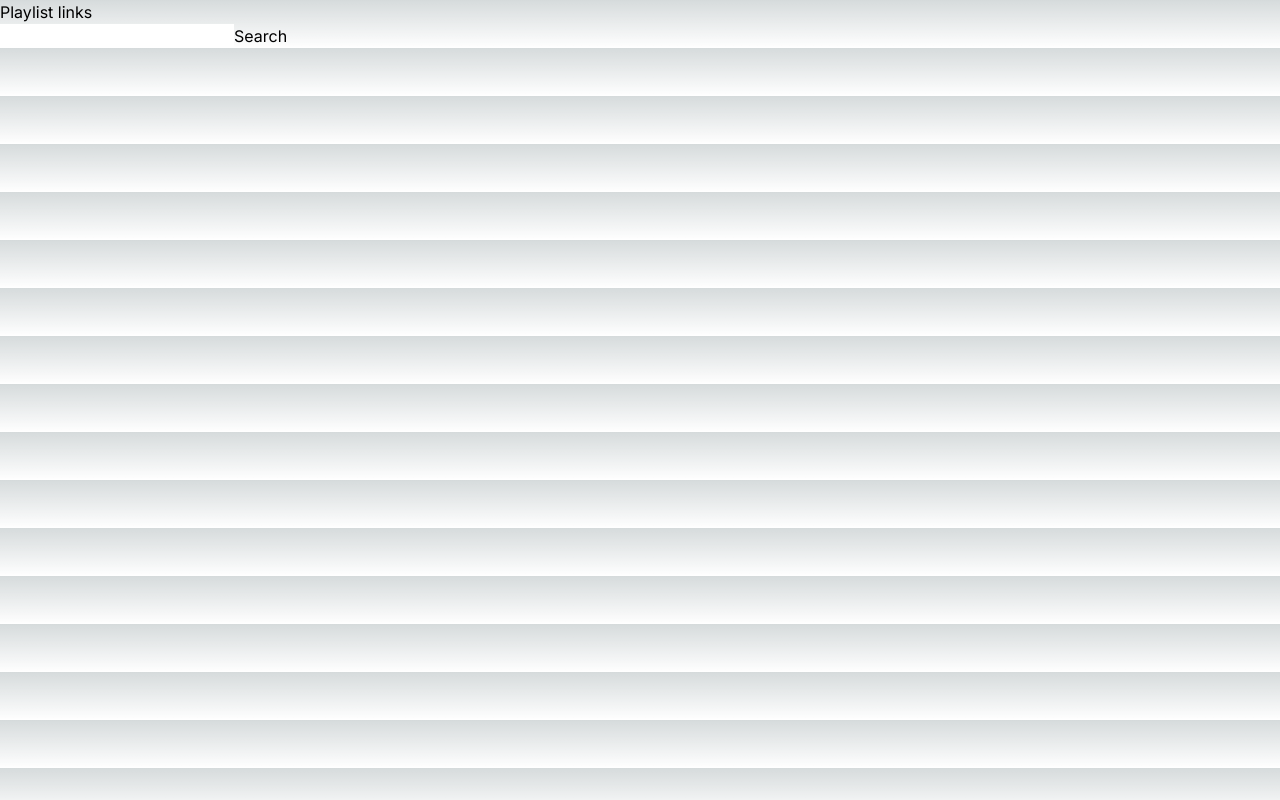
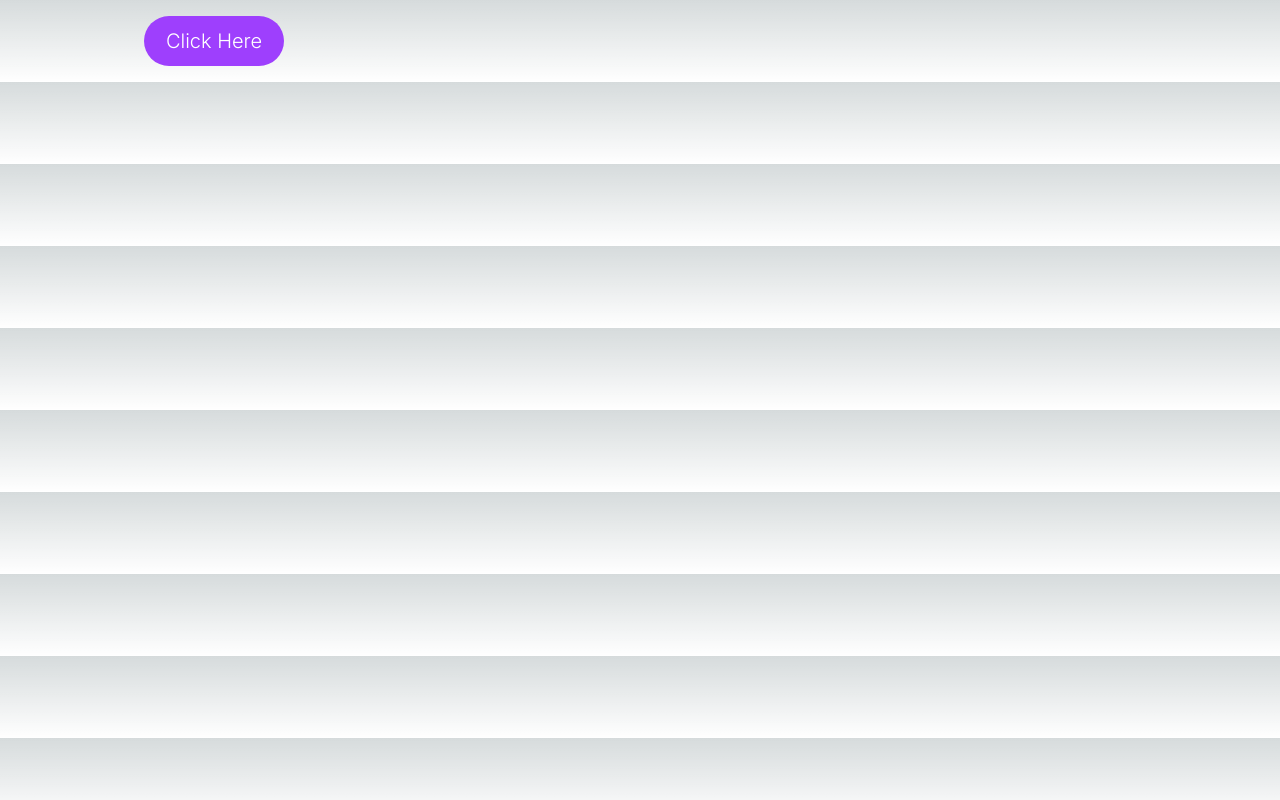
Before and after one commit to Njoe00/Youtube-PlayList-To-Spotify-Converter, a Next.js app: page /youtubeplaylist in a window 1280 px wide. Built offline with nearby package versions, Linux system fonts and the light colour scheme; a web font is replaced by a local one.

Commit message:
adding condtional rendering for playlist button and link in take

```diff
--- a/src/app/page.tsx
+++ b/src/app/page.tsx
@@ -153,14 +153,6 @@ export default function Home() {
         <div className="bg-gradient-to-b from-white to-purple-200 h-screen opacity-[.93]">
           <div className="App">
             <header className="App-header">
-              <YoutubePlaylistTitles
-                playListItem={playListItem}
-                setPlayListItem={setPlayListItem}
-                playListId={playListId}
-                setPlayListId={setPlayListId}
-                searchSpotifyTracks={searchSpotifyTracks}
-              />
-
               <h1>Spotify React</h1>
               {!token ? (
                 <a
@@ -182,6 +174,13 @@ export default function Home() {
             setSpotifyPlayListId={setSpotifyPlayListId}
           />
           <TitleCard />
+          <YoutubePlaylistTitles
+            playListItem={playListItem}
+            setPlayListItem={setPlayListItem}
+            playListId={playListId}
+            setPlayListId={setPlayListId}
+            searchSpotifyTracks={searchSpotifyTracks}
+          />
         </div>
       </main>
     </div>
--- a/src/app/title_card/page.tsx
+++ b/src/app/title_card/page.tsx
@@ -10,9 +10,6 @@ export default function TitleCard() {
       <h2 className="text-xl font-thin w-[300px] p-4">
         Add your playlist link below
       </h2>
-      <button className="text-xl m-4 text-white bg-primary-color w-[140px] h-[50px] font-light rounded-full hover:bg-black ease-in-out">
-        Click Here
-      </button>
     </div>
   );
 }
--- a/src/app/youtubeplaylist/page.tsx
+++ b/src/app/youtubeplaylist/page.tsx
@@ -17,6 +17,7 @@ export default function YoutubePlaylistTitles({
   searchSpotifyTracks: any;
 }) {
   const YOUTUBE_API = "AIzaSyDPz_HnRfsgRz708I_83usC0VHIdlVMW9k";
+  const [toggleButton, setToggleButton] = useState(false);
 
   const fetchPlaylist = async () => {
     const response: any = await axios
@@ -46,11 +47,26 @@ export default function YoutubePlaylistTitles({
     setPlayListId(splitUrl[1]);
   };
 
+  const ToggleButtonState = () => {
+    setToggleButton(!toggleButton);
+  };
+
   return (
-    <div>
-      <h1>Playlist links</h1>
-      <input type="text" onChange={(e) => urlSpitter(e.target.value)} />
-      <button onClick={handleClick}>Search</button>
+    <div className="pl-32">
+      {toggleButton ? (
+        <div>
+          <h1>Playlist links</h1>
+          <input type="text" onChange={(e) => urlSpitter(e.target.value)} />
+          <button onClick={handleClick}>Search</button>
+        </div>
+      ) : (
+        <button
+          onClick={ToggleButtonState}
+          className="text-xl m-4 text-white bg-primary-color w-[140px] h-[50px] font-light rounded-full hover:bg-black ease-in-out"
+        >
+          Click Here
+        </button>
+      )}
     </div>
   );
 }
```
